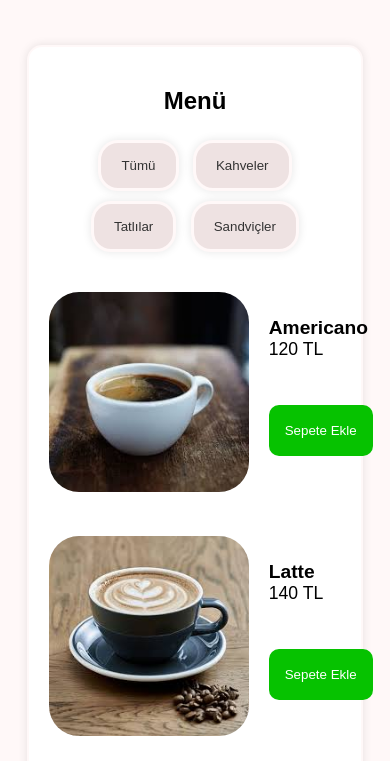
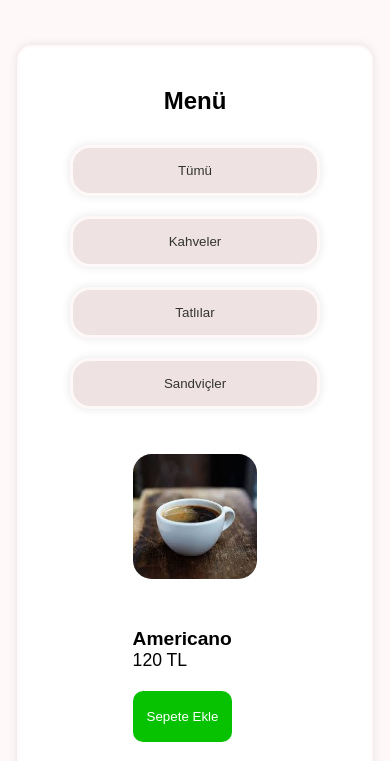
Before and after one commit to nisabasar/cofftema-website, a plain HTML site: page index.html in a window 390 px wide. Shown: the part 83-844 px from the top of the page. Drawn offline with Linux system fonts and the light colour scheme.

Commit message:
Update style.css

```diff
--- a/style.css
+++ b/style.css
@@ -68,12 +68,10 @@ header {
     cursor: pointer;
     box-shadow: 0px 0px 10px rgba(0, 0, 0, 0.1);
     transition: background-color 0.3s ease, color 0.3s ease, border-color 0.3s ease;
-
 }
 
 .menu-filter .filter-btn:hover {
     background-color: #06c200;
-
 }
 
 .menu-filter .filter-btn:focus {
@@ -89,7 +87,6 @@ header {
     flex-wrap: wrap;
     gap: 20px;
     flex-direction: column;
-
 }
 
 .menu-item {
@@ -98,7 +95,7 @@ header {
     gap: 20px;
     padding-top: 20px;
     position: relative;
-    align-items: flex-start
+    align-items: flex-start;
 }
 
 .menu-item-img {
@@ -112,7 +109,6 @@ header {
     flex-direction: column;
     justify-content: space-between;
     align-items: baseline;
-
 }
 
 .menu-item-details span {
@@ -233,7 +229,7 @@ footer a {
     transition: transform 0.3s;
 }
 
-.social-media a img:hover {
+social-media a img:hover {
     transform: scale(1.1);
 }
 
@@ -363,7 +359,6 @@ footer a:hover {
     text-align: center;
 }
 
-
 .cart-item .remove-btn {
     background-color: #ff4d4d;
     color: white;
@@ -443,3 +438,77 @@ footer a:hover {
 #checkout-btn:hover {
     background-color: #45a049;
 }
+
+
+@media (max-width: 768px) {
+    .content {
+        flex-direction: column;
+        align-items: center;
+        padding: 0 10px;
+    }
+
+    .menu-container {
+        width: 80%;
+        margin-bottom: 20px;
+    }
+
+    .menu-item {
+        flex-direction: column;
+        align-items: center;
+        text-align: center;
+        width: 80%;
+        padding-bottom: 25px;
+    }
+
+    .menu-items {
+        align-items: center;
+    }
+
+    .menu-item-img,
+    .menu-item-details {
+        flex: none;
+        width: 50%;
+    }
+
+    .menu-item-img img {
+        width: 100%;
+        height: auto;
+    }
+
+    .menu-item-name{
+        text-align: justify;
+    }
+
+    .add-to-cart-btn {
+        width: 80%;
+        margin-top: 20px;
+    }
+
+    .menu-filter .filter-btn {
+        width: 80%;
+        margin: 10px 0;
+    }
+
+    .cart-container {
+        width: 80%;
+    }
+
+    .cart-item img {
+        width: 80px;
+    }
+
+    .address-info {
+        width: auto;
+        flex-direction: column;
+        align-items: center;
+        text-align: center;
+    }
+
+    .address-info img {
+        margin-bottom: 10px;
+    }
+
+    .address-info span {
+        font-size: 14px;
+    }
+}
```
